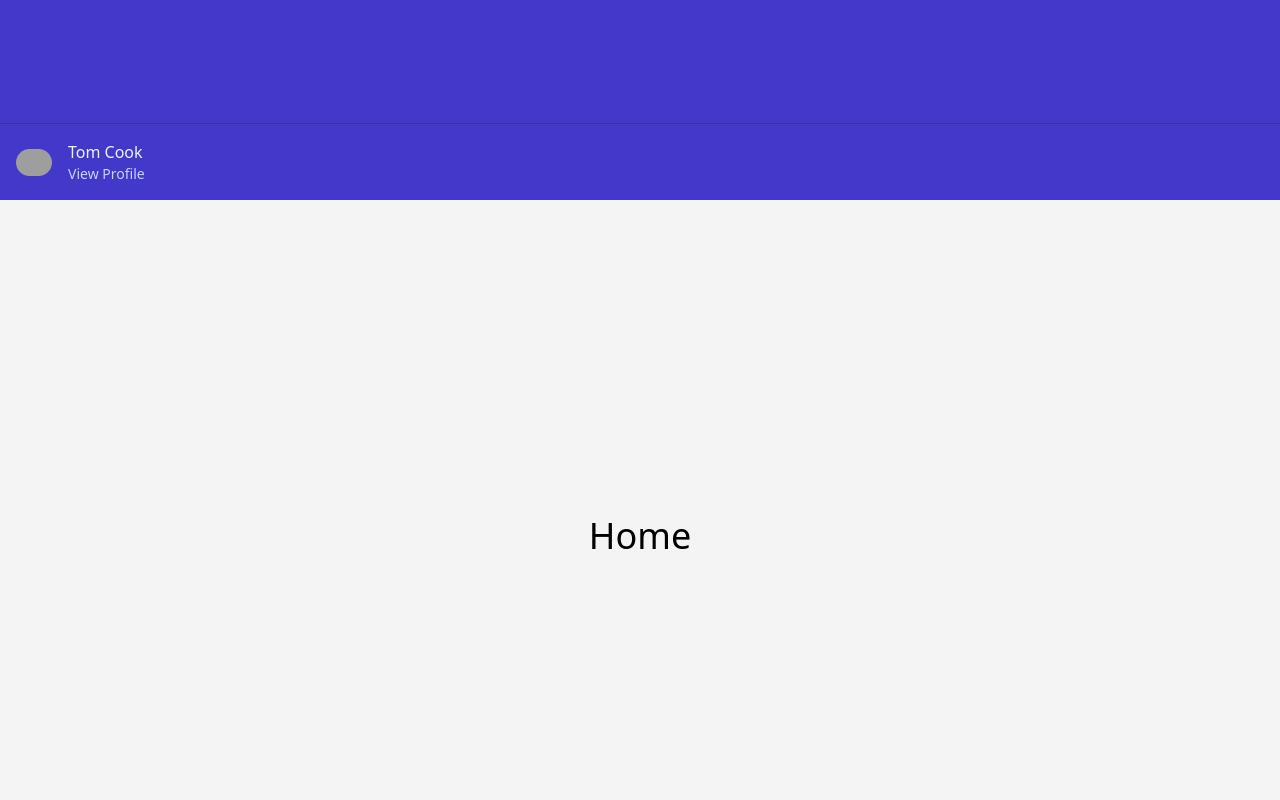
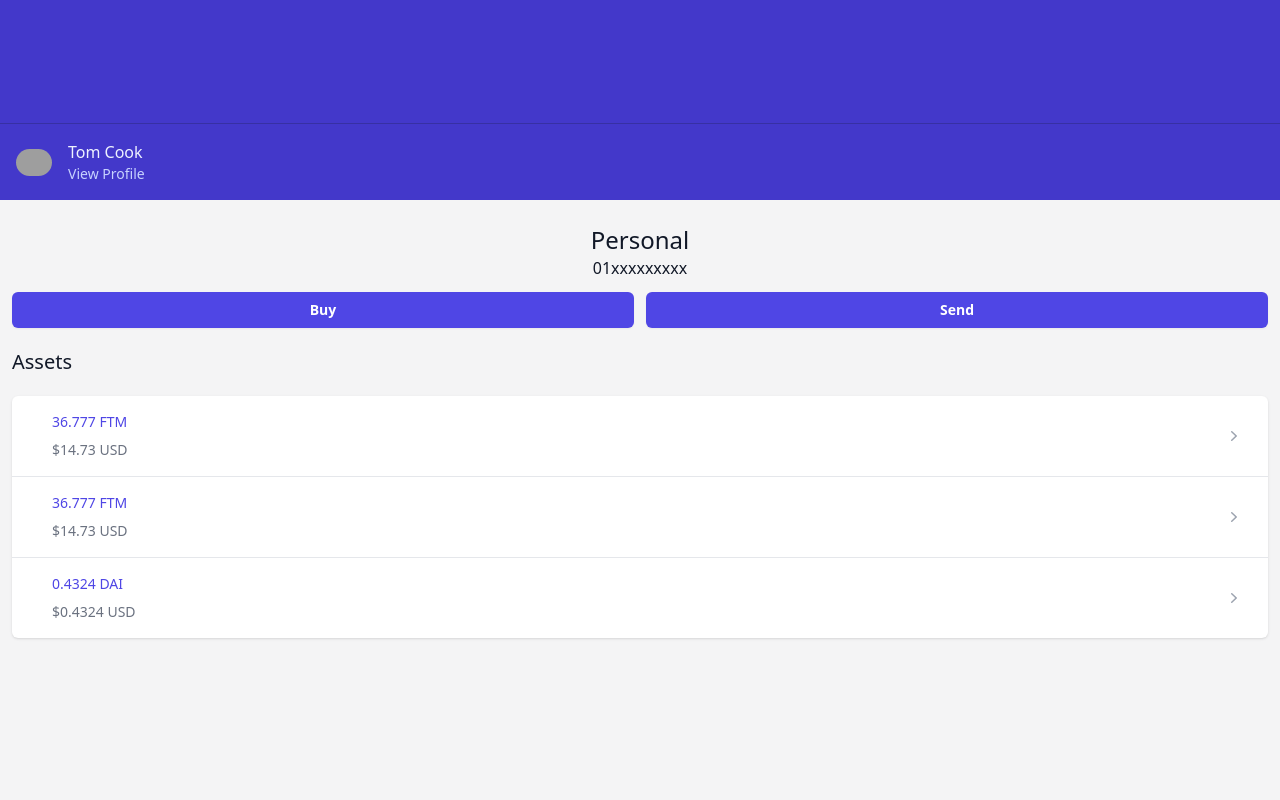
Before and after one commit to leveorxyz/ftmoney-wallet, a Next.js app: page /home in a window 1280 px wide. Shown: the part 600-1400 px from the top of the page. Built offline with nearby package versions, Linux system fonts and the light colour scheme; grey boxes are pictures that could not be loaded.

Commit message:
Added homepage

```diff
--- /dev/null
+++ b/components/layouts/Assets.tsx
@@ -0,0 +1,82 @@
+import { ChevronRightIcon } from "@heroicons/react/20/solid";
+
+export default function Assets() {
+  return (
+    <div className="overflow-hidden bg-white shadow sm:rounded-md ">
+      <ul role="list" className="divide-y divide-gray-200 ">
+        <li>
+          <a href="#!" className="block hover:bg-gray-50">
+            <div className="flex items-center px-4 py-4 sm:px-6">
+              <div className="flex min-w-0 flex-1 items-center">
+                <div className="min-w-0 flex-1 px-4 md:grid md:grid-cols-2 md:gap-4">
+                  <div>
+                    <p className="truncate text-sm font-medium text-indigo-600">
+                      36.777 FTM
+                    </p>
+                    <p className="mt-2 flex items-center text-sm text-gray-500">
+                      <span className="truncate">$14.73 USD</span>
+                    </p>
+                  </div>
+                </div>
+              </div>
+              <div>
+                <ChevronRightIcon
+                  className="h-5 w-5 text-gray-400"
+                  aria-hidden="true"
+                />
+              </div>
+            </div>
+          </a>
+        </li>
+        <li>
+          <a href="#!" className="block hover:bg-gray-50">
+            <div className="flex items-center px-4 py-4 sm:px-6">
+              <div className="flex min-w-0 flex-1 items-center">
+                <div className="min-w-0 flex-1 px-4 md:grid md:grid-cols-2 md:gap-4">
+                  <div>
+                    <p className="truncate text-sm font-medium text-indigo-600">
+                      36.777 FTM
+                    </p>
+                    <p className="mt-2 flex items-center text-sm text-gray-500">
+                      <span className="truncate">$14.73 USD</span>
+                    </p>
+                  </div>
+                </div>
+              </div>
+              <div>
+                <ChevronRightIcon
+                  className="h-5 w-5 text-gray-400"
+                  aria-hidden="true"
+                />
+              </div>
+            </div>
+          </a>
+        </li>
+        <li>
+          <a href="#!" className="block hover:bg-gray-50">
+            <div className="flex items-center px-4 py-4 sm:px-6">
+              <div className="flex min-w-0 flex-1 items-center">
+                <div className="min-w-0 flex-1 px-4 md:grid md:grid-cols-2 md:gap-4">
+                  <div>
+                    <p className="truncate text-sm font-medium text-indigo-600">
+                      0.4324 DAI
+                    </p>
+                    <p className="mt-2 flex items-center text-sm text-gray-500">
+                      <span className="truncate">$0.4324 USD</span>
+                    </p>
+                  </div>
+                </div>
+              </div>
+              <div>
+                <ChevronRightIcon
+                  className="h-5 w-5 text-gray-400"
+                  aria-hidden="true"
+                />
+              </div>
+            </div>
+          </a>
+        </li>
+      </ul>
+    </div>
+  );
+}
--- a/pages/home.tsx
+++ b/pages/home.tsx
@@ -1,17 +1,39 @@
 import { NextPage } from "next";
-import React from "react";
+import { useRouter } from "next/router";
+import Assets from "tauri/components/layouts/Assets";
 import Layout from "../components/layouts/Layout";
 
 const HomePage: NextPage = () => {
+  const router = useRouter();
+
   return (
-   <Layout>
-    <div className="container">
-      <div className="grid place-content-center min-h-screen">
-        <div className="flex flex-col items-center gap-4">
-          <h1 className="text-4xl my-8">Home</h1>
+    <Layout>
+      <div className="container pt-6 px-3">
+        <div className="min-h-screen mt-16">
+          <h1 className="text-gray-900  text-2xl text-center">Personal</h1>
+          <p className="text-gray-900 text-md text-center">01xxxxxxxxx</p>
+
+          <div className="flex gap-3 my-3">
+            <button
+              onClick={() => router.push("/buy")}
+              className="w-full justify-center rounded-md bg-indigo-600 py-2 px-3 text-sm font-semibold text-white shadow-sm hover:bg-indigo-500 focus-visible:outline focus-visible:outline-2 focus-visible:outline-offset-2 focus-visible:outline-indigo-600"
+            >
+              Buy
+            </button>
+
+            <button
+              onClick={() => router.push("/send")}
+              className="w-full justify-center rounded-md bg-indigo-600 py-2 px-3 text-sm font-semibold text-white shadow-sm hover:bg-indigo-500 focus-visible:outline focus-visible:outline-2 focus-visible:outline-offset-2 focus-visible:outline-indigo-600"
+            >
+              Send
+            </button>
+          </div>
+
+          <h2 className="text-gray-900 my-5 text-xl">Assets</h2>
+
+          <Assets />
         </div>
       </div>
-    </div>
     </Layout>
   );
 };
```
